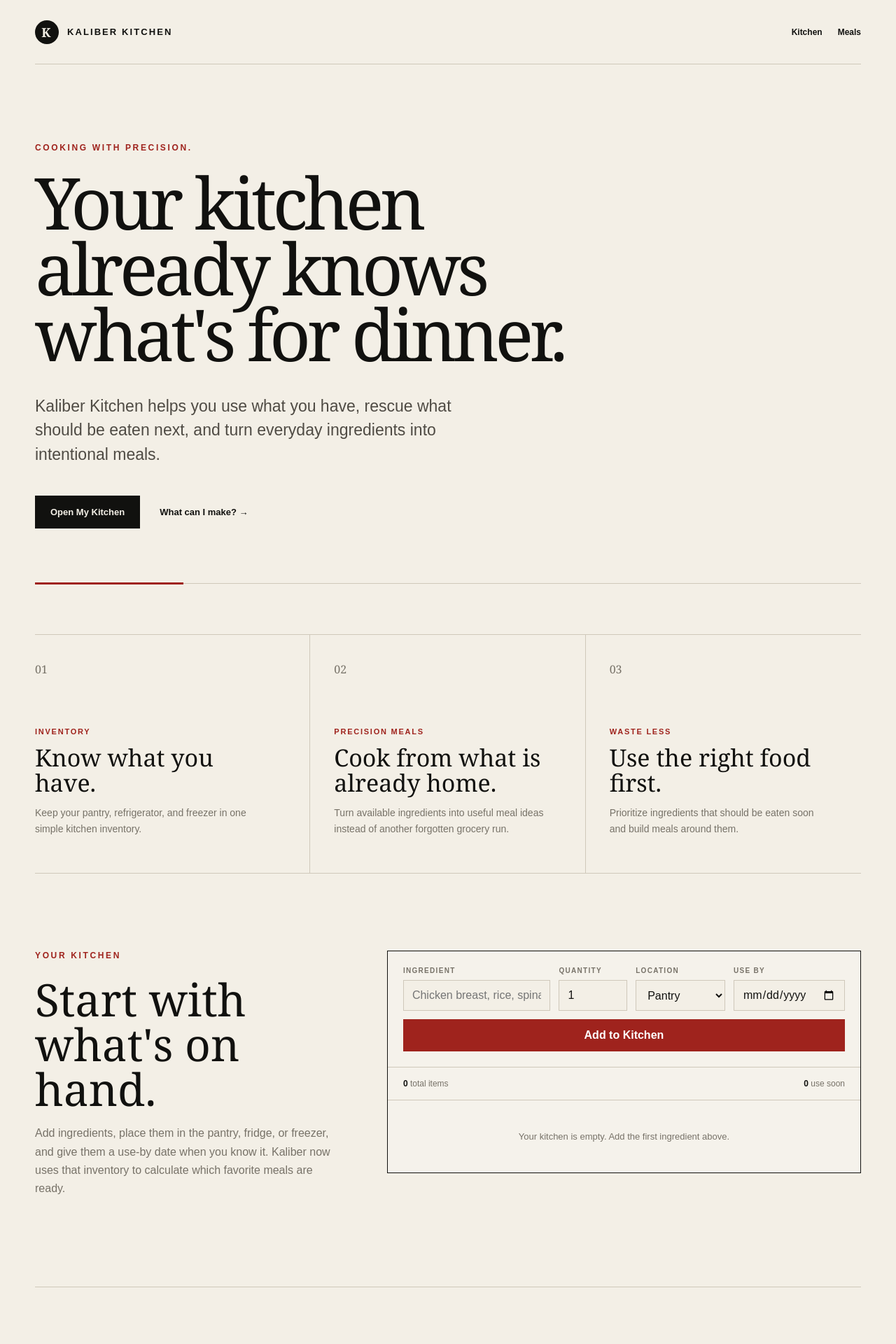
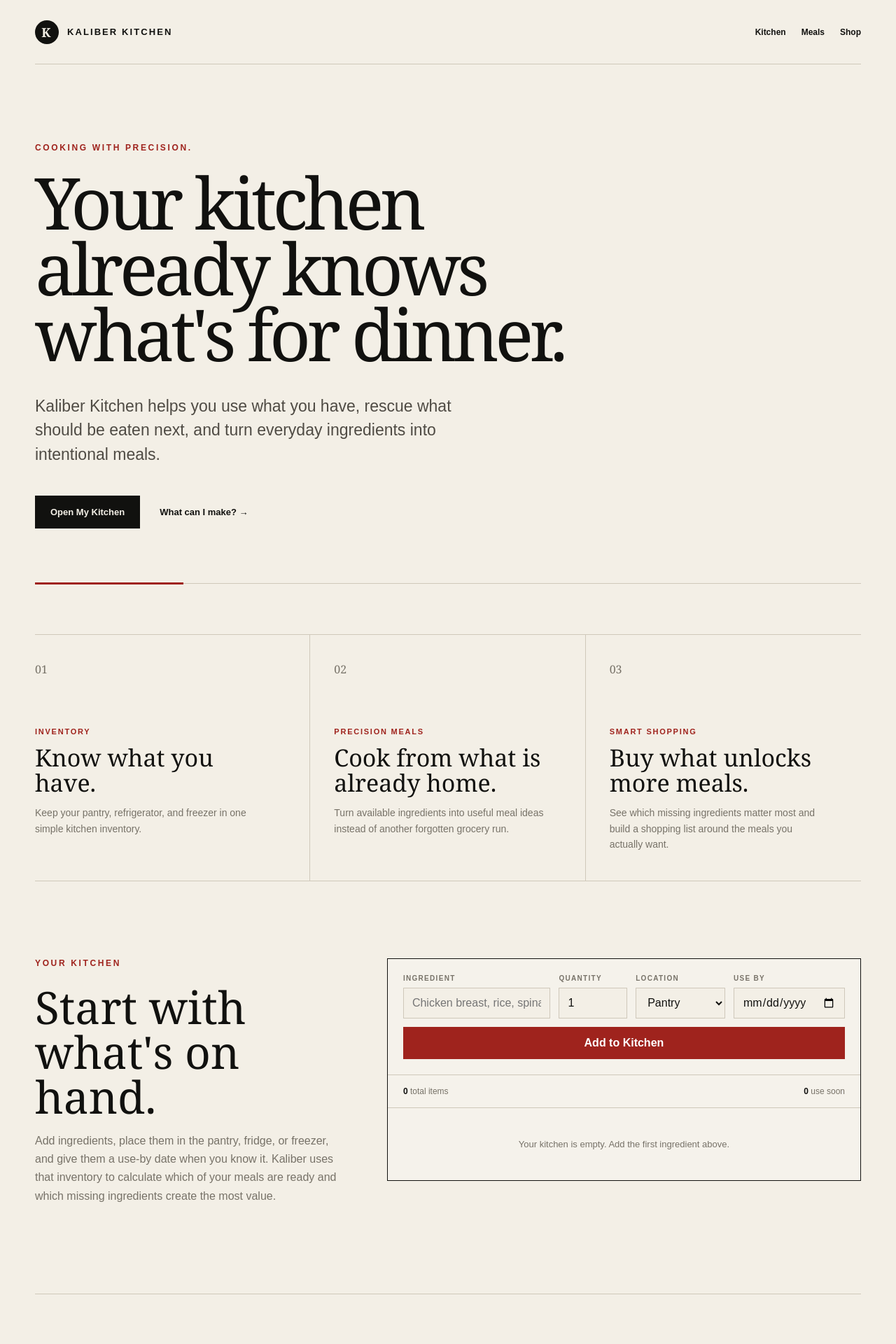
Before and after one commit to Kenneth-Parker/Kaliber-Kitchen, a Next.js app: page / in a window 1280 px wide. Shown: the top 1920 px of the page at 70% size. Built offline with nearby package versions, Linux system fonts and the light colour scheme.

Commit message:
Surface smart shopping flow

```diff
--- a/src/app/page.tsx
+++ b/src/app/page.tsx
@@ -4,15 +4,15 @@ import MealReadiness from "@/components/MealReadiness";
 const features = [
   { eyebrow: "Inventory", title: "Know what you have.", copy: "Keep your pantry, refrigerator, and freezer in one simple kitchen inventory." },
   { eyebrow: "Precision Meals", title: "Cook from what is already home.", copy: "Turn available ingredients into useful meal ideas instead of another forgotten grocery run." },
-  { eyebrow: "Waste Less", title: "Use the right food first.", copy: "Prioritize ingredients that should be eaten soon and build meals around them." },
+  { eyebrow: "Smart Shopping", title: "Buy what unlocks more meals.", copy: "See which missing ingredients matter most and build a shopping list around the meals you actually want." },
 ];
 
 export default function Home() {
   return <main>
-    <nav className="nav shell"><a className="brand" href="#top" aria-label="Kaliber Kitchen home"><span className="brandMark">K</span><span>KALIBER KITCHEN</span></a><div className="navLinks"><a href="#kitchen">Kitchen</a><a href="#meals">Meals</a></div></nav>
+    <nav className="nav shell"><a className="brand" href="#top" aria-label="Kaliber Kitchen home"><span className="brandMark">K</span><span>KALIBER KITCHEN</span></a><div className="navLinks"><a href="#kitchen">Kitchen</a><a href="#meals">Meals</a><a href="#shopping">Shop</a></div></nav>
     <section className="hero shell" id="top"><p className="kicker">COOKING WITH PRECISION.</p><h1>Your kitchen already knows what&apos;s for dinner.</h1><p className="heroCopy">Kaliber Kitchen helps you use what you have, rescue what should be eaten next, and turn everyday ingredients into intentional meals.</p><div className="heroActions"><a className="primaryButton" href="#kitchen">Open My Kitchen</a><a className="textLink" href="#meals">What can I make? →</a></div><div className="precisionLine" aria-hidden="true"><span /></div></section>
     <section className="featureGrid shell" id="how">{features.map((feature,index)=><article className="featureCard" key={feature.title}><div className="featureNumber">0{index+1}</div><p>{feature.eyebrow}</p><h2>{feature.title}</h2><span>{feature.copy}</span></article>)}</section>
-    <section className="kitchen shell" id="kitchen"><div className="kitchenIntro"><p className="kicker">YOUR KITCHEN</p><h2>Start with what&apos;s on hand.</h2><p>Add ingredients, place them in the pantry, fridge, or freezer, and give them a use-by date when you know it. Kaliber now uses that inventory to calculate which favorite meals are ready.</p></div><KitchenInventory /></section>
+    <section className="kitchen shell" id="kitchen"><div className="kitchenIntro"><p className="kicker">YOUR KITCHEN</p><h2>Start with what&apos;s on hand.</h2><p>Add ingredients, place them in the pantry, fridge, or freezer, and give them a use-by date when you know it. Kaliber uses that inventory to calculate which of your meals are ready and which missing ingredients create the most value.</p></div><KitchenInventory /></section>
     <MealReadiness />
     <footer className="shell footer"><span>Kaliber Kitchen</span><span>What I have → what can I make? · What I love → what should I have?</span></footer>
   </main>;
```
